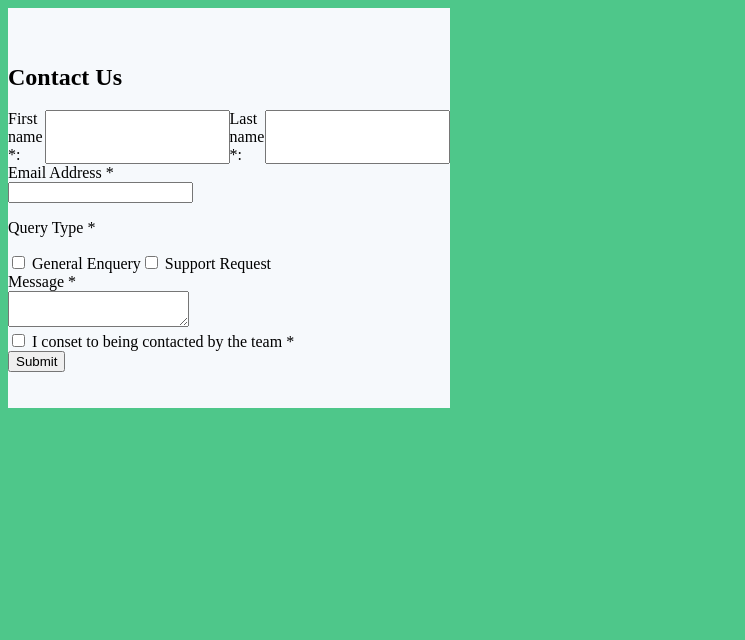
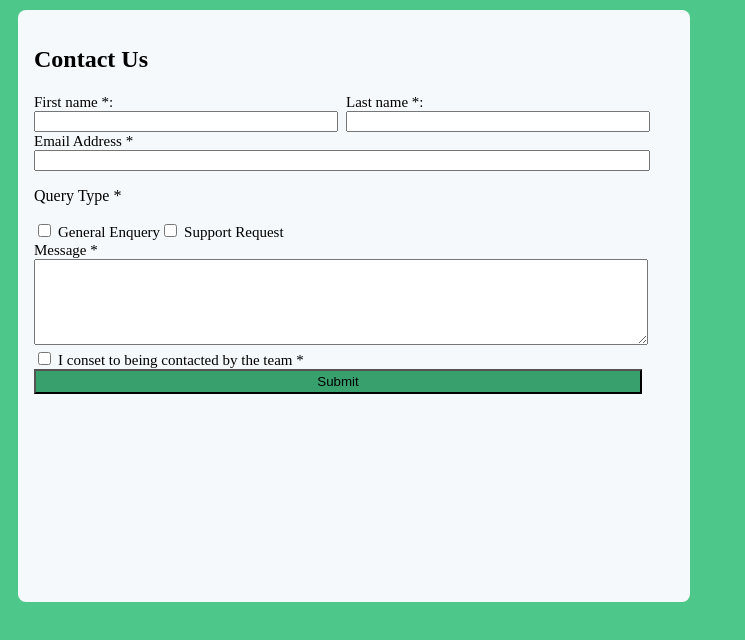
Before and after one commit to andresLedema/FirstRepoMaquetado, a plain HTML site: page index.html in a window 1280 px wide. Shown: the whole page, without its empty margins (0-745 px from the left). Drawn offline with Linux system fonts and the light colour scheme.

Commit message:
chore: alined items

```diff
--- a/css/styles.css
+++ b/css/styles.css
@@ -2,17 +2,43 @@ body{
     background-color: rgb(78, 199, 138);
 }
 .main_container{
-    align-content: center;
     background-color: rgb(246, 249, 252);
-    height: 25rem;
-    width: 35%;
-}
-.names{
-    display: flex;
+    border-radius: 8px;
+    height: 70vh;
+    margin: 10px;
+    padding: 1rem;
+    width: 80vh;
 }
 .main_names{
     display: flex;
 }
+.first_name{
+}
+.fname{
+    width: 37vb;
+}
+.last_name{
+    margin-left: 1vb;
+}
+.lname{
+    width: 37vb;
+}
 .query_Type{
     display: flex;
 }
+label{
+    font-size: 15px;
+}
+.email_Address{
+    width: 95%;
+}
+.message{
+    height: 80px;
+    width: 95%;
+}
+.submit{
+    background-color: rgb(56, 160, 108);
+    height: 25px;
+    width: 95%;
+
+}
--- a/index.html
+++ b/index.html
@@ -11,16 +11,20 @@
         <h2>Contact Us</h2>
         <div class="names">
             <form class="main_names">
-                <label for="fname">First name *:</label><br>
-                <input type="text" id="fname" name="fname"><br>
-                <label for="lname">Last name *:</label><br>
-                <input type="text" id="lname" name="lname">
+                <div class="first_name">
+                    <label for="fname">First name *:</label><br>
+                    <input class="fname" type="text" id="fname" name="fname"><br>
+                </div>
+                <div class="last_name">
+                    <label for="lname">Last name *:</label><br>
+                    <input class="lname" type="text" id="lname" name="lname">
+                </div>
               </form>
         </div>
         <div>
             <form>
                 <label for="emailAddress">Email Address *</label><br>
-                <input type="email" id="emailAddreess" name="emailAddress">
+                <input class="email_Address" type="email" id="emailAddreess" name="emailAddress">
             </form>
         </div>
         <div>
@@ -39,7 +43,7 @@
         <div>
             <form>
                 <label for="Message">Message *</label><br>
-                <textarea name="Message" id="Message"></textarea>
+                <textarea class="message" name="Message" id="Message"></textarea>
             </form>
         </div>
         <div>
@@ -50,7 +54,7 @@
         </div>
         <div>
             <form>
-                <input type="submit">
+                <input class="submit" type="submit">
             </form>
         </div>
     </div>
```
